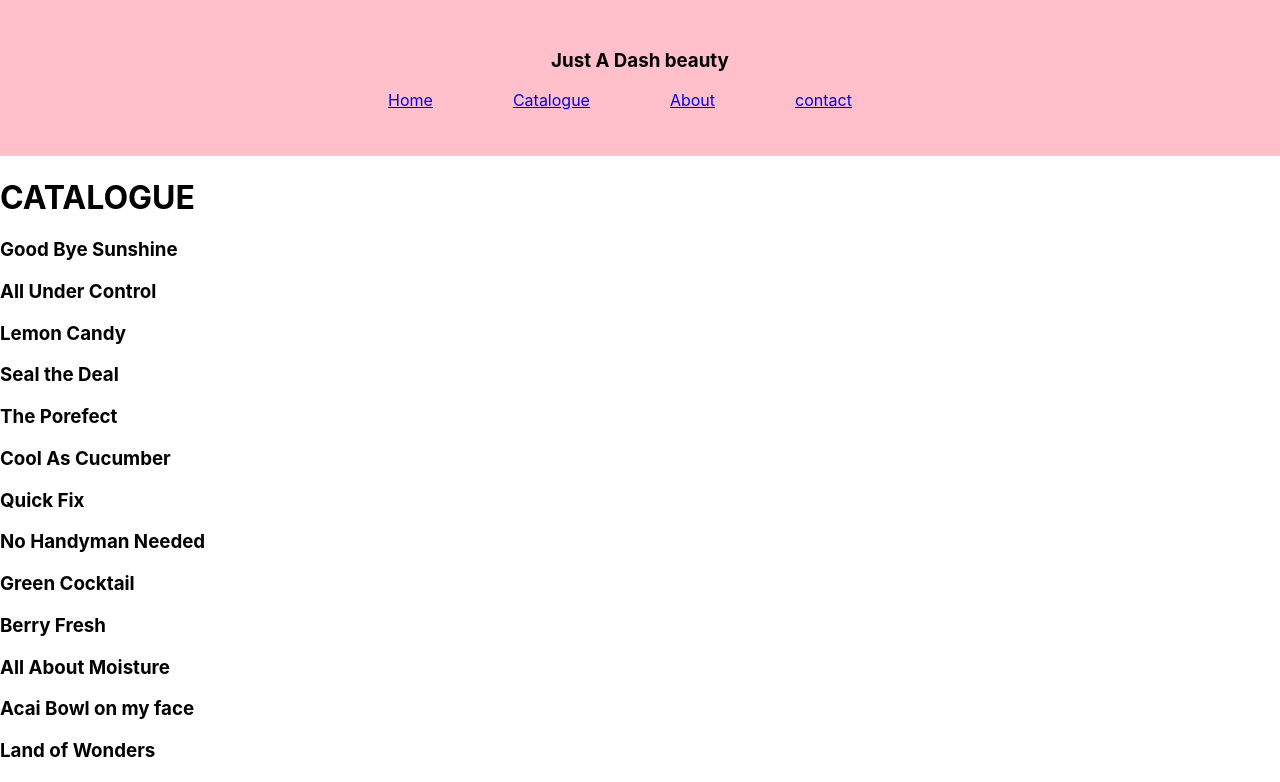
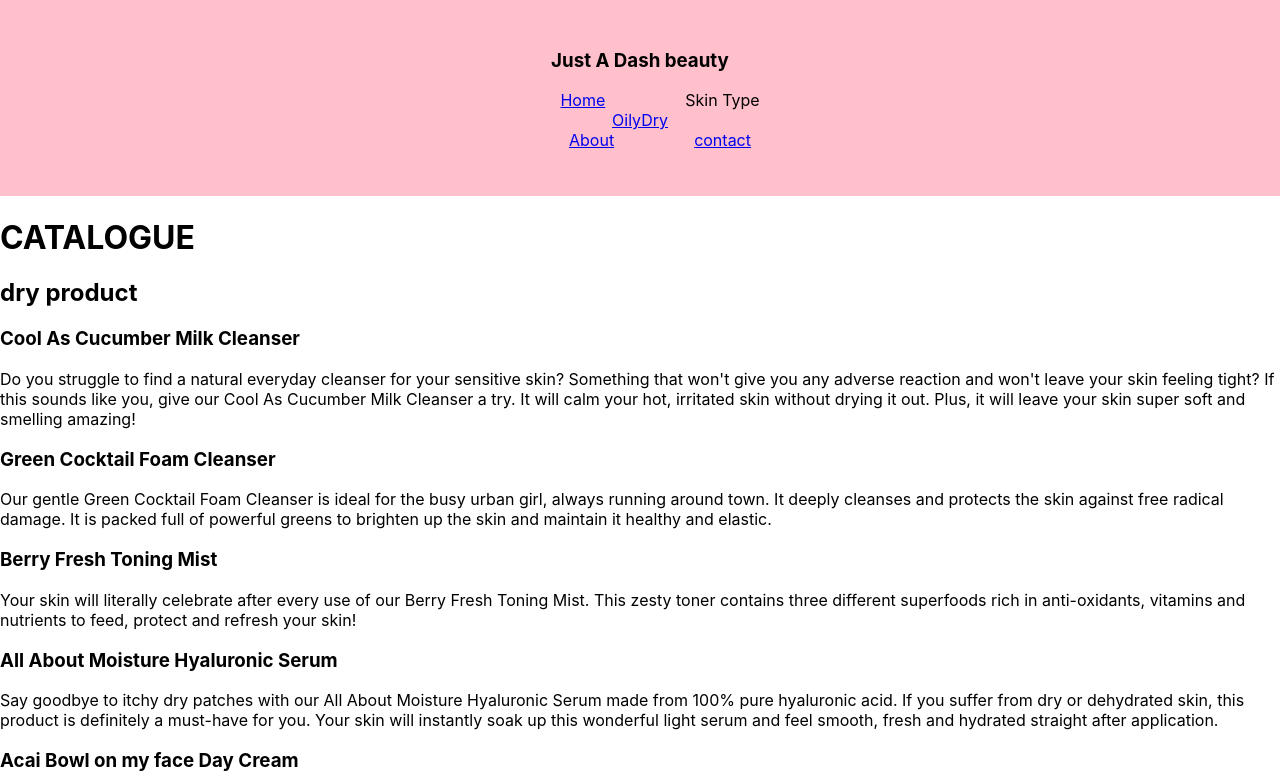
Before and after one commit to JohPik/justADashBeauty, a React (Create React App) app: page /catalogue/skin-type/dry in a window 1280 px wide. Shown: the top 782 px of the page. Built offline with nearby package versions, Linux system fonts and the light colour scheme.

Commit message:
Catalogue Render List according to skintype url

```diff
--- a/src/components/Catalogue.js
+++ b/src/components/Catalogue.js
@@ -1,19 +1,34 @@
 import React, { useState } from 'react';
-import { productList } from '../ressources/ProductList'
+import { productList, skinTypes } from '../ressources/ProductList'
 
-const Catalogue = () => {
+const Catalogue = (props) => {
 
- const [prodList, setProdList] = useState(productList);
+  // const [prodList, setProdList] = useState(productList);
+  // The STATE MOTHER FUCKER
+  const [prodList] = useState(productList);
 
-  return(
+  const skinType = props.match.params.id
+
+  const renderList = () => {
+    return prodList.filter( prod => prod.skinType.includes(skinType)).map(prod => {
+    return (
+      <div key={prod.id} className="product-container">
+        <h3>{prod.name} {prod.subName}</h3>
+        <p>{prod.description}</p>
+      </div>
+        )
+    })
+  }
+
+  return ( skinTypes.includes(skinType) ? (
     <div>
       <h1>CATALOGUE</h1>
-      {prodList.map((prod) => {
-        return (
-          <h3>{prod.name}</h3>
-        )
-      })}
+      <h2>{skinType} product</h2>
+      <div className="product-list">{renderList()}</div>
     </div>
+  ) : (
+    <p>hello</p>
+  )
   )
 }
 
--- a/src/components/Header.js
+++ b/src/components/Header.js
@@ -6,16 +6,22 @@ const Header = () => {
     <div className="header">
       <h3>Just A Dash beauty</h3>
       <ul className="header-list">
-        <li>
+        <li className="main-list-element">
           <Link to="/">Home</Link>
         </li>
-        <li>
-          <Link to="/catalogue">Catalogue</Link>
+        <li className="main-list-element">
+          Skin Type
+          <ul>
+            <li>
+              <Link to="/catalogue/skin-type/oily">Oily</Link>
+              <Link to="/catalogue/skin-type/dry">Dry</Link>
+            </li>
+          </ul>
         </li>
-        <li>
+        <li className="main-list-element">
           <Link to="/about">About</Link>
         </li>
-        <li>
+        <li className="main-list-element">
           <Link to="/contact">contact</Link>
         </li>
       </ul>
```
